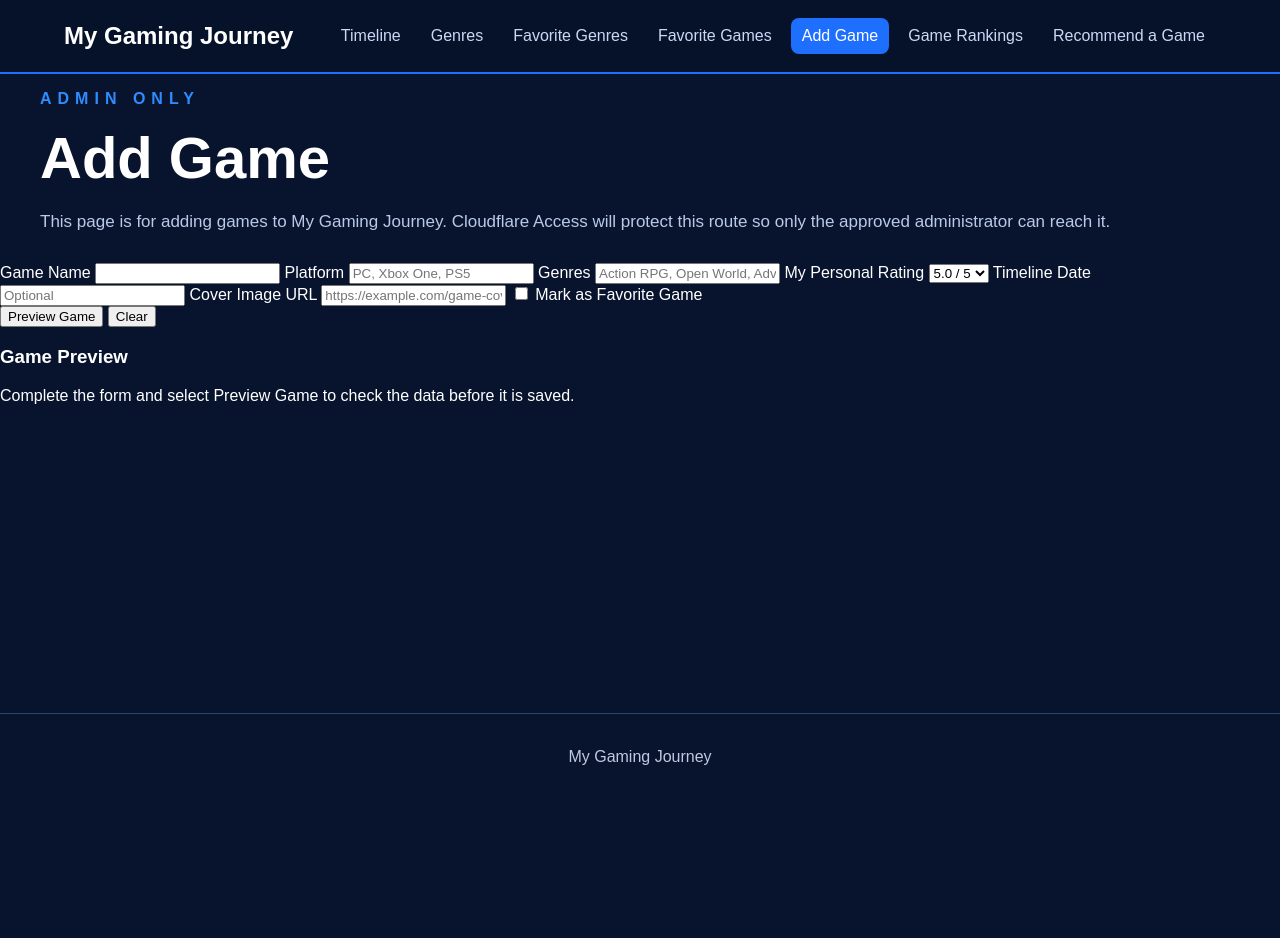
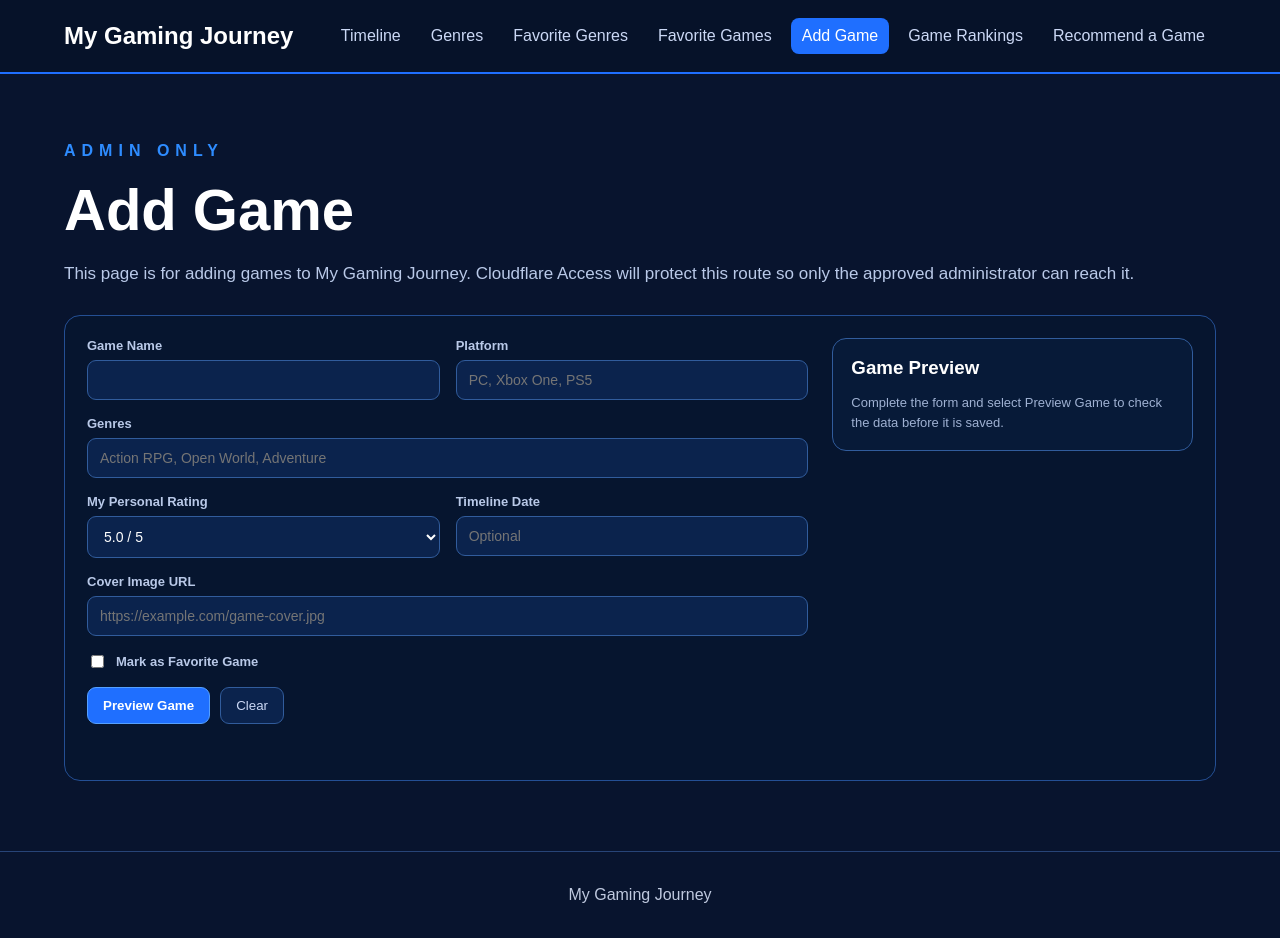
Before and after one commit to EdayNotEbay/gaming-journey, a React (Vite) app: page /add-game in a window 1280 px wide. Before the commit the page ends 800 px from the top, so only its background shows below. Built offline with nearby package versions, Linux system fonts and the light colour scheme.

Commit message:
Style add game admin page

```diff
--- a/src/App.css
+++ b/src/App.css
@@ -1459,6 +1459,249 @@
   box-shadow: 0 0 8px rgba(168, 85, 247, 0.35);
 }
 
+/* Keep the Add Game admin page centered with comfortable spacing. */
+.add-game-page {
+  /* Add space around the complete admin page. */
+  padding: 52px 5% 70px;
+}
+
+/* Place the Add Game form and preview inside one admin panel. */
+.add-game-panel {
+  /* Use a responsive two-column layout for the form and preview. */
+  display: grid;
+  /* Give the form more room than the preview. */
+  grid-template-columns: minmax(0, 2fr) minmax(260px, 1fr);
+  /* Add space between the form and preview. */
+  gap: 24px;
+  /* Limit the admin panel to the main content width. */
+  max-width: 1200px;
+  /* Center the admin panel. */
+  margin: 0 auto;
+  /* Add room inside the admin panel. */
+  padding: 22px;
+  /* Use the shared dark navy panel background. */
+  background-color: #06152f;
+  /* Add the shared royal-blue outline. */
+  border: 1px solid #244f94;
+  /* Round the admin panel corners. */
+  border-radius: 16px;
+}
+
+/* Arrange Add Game fields in a responsive form grid. */
+.add-game-form {
+  /* Use two columns for related form fields. */
+  display: grid;
+  /* Create two equal form columns. */
+  grid-template-columns: repeat(2, minmax(0, 1fr));
+  /* Add even space between form fields. */
+  gap: 16px;
+}
+
+/* Stack each Add Game label above its control. */
+.add-game-field {
+  /* Place the label text above its form field. */
+  display: flex;
+  /* Stack the label and control vertically. */
+  flex-direction: column;
+  /* Add space between the label and control. */
+  gap: 7px;
+}
+
+/* Let selected Add Game fields use the complete form width. */
+.add-game-field-wide {
+  /* Span both form columns. */
+  grid-column: 1 / -1;
+}
+
+/* Style Add Game field labels. */
+.add-game-field span,
+.add-game-favorite-field span {
+  /* Use light blue label text. */
+  color: #b9c9e8;
+  /* Keep labels compact. */
+  font-size: 13px;
+  /* Make labels easy to scan. */
+  font-weight: 700;
+}
+
+/* Style Add Game text fields and selects. */
+.add-game-field input,
+.add-game-field select {
+  /* Use the dark blue field background. */
+  background-color: #0b234d;
+  /* Add a blue field border. */
+  border: 1px solid #315c9c;
+  /* Round the field corners. */
+  border-radius: 9px;
+  /* Add comfortable field spacing. */
+  padding: 11px 12px;
+  /* Use white field text. */
+  color: #ffffff;
+  /* Keep form text readable. */
+  font-size: 14px;
+}
+
+/* Brighten Add Game fields when they receive focus. */
+.add-game-field input:focus,
+.add-game-field select:focus {
+  /* Remove the browser default focus outline. */
+  outline: none;
+  /* Use the brighter blue focus border. */
+  border-color: #6ea7ff;
+  /* Add a subtle blue focus glow. */
+  box-shadow: 0 0 0 2px rgba(31, 111, 255, 0.18);
+}
+
+/* Arrange the favorite checkbox and its label. */
+.add-game-favorite-field {
+  /* Keep the checkbox and text on one row. */
+  display: flex;
+  /* Align the checkbox and text vertically. */
+  align-items: center;
+  /* Add space between the checkbox and text. */
+  gap: 9px;
+  /* Span both form columns. */
+  grid-column: 1 / -1;
+}
+
+/* Group Add Game form action buttons. */
+.add-game-actions {
+  /* Keep the buttons on one flexible row. */
+  display: flex;
+  /* Allow buttons to wrap on smaller screens. */
+  flex-wrap: wrap;
+  /* Add space between buttons. */
+  gap: 10px;
+  /* Span both form columns. */
+  grid-column: 1 / -1;
+}
+
+/* Style the main Add Game action button. */
+.add-game-primary-button {
+  /* Add comfortable button spacing. */
+  padding: 10px 15px;
+  /* Use the main royal-blue action color. */
+  background-color: #1f6fff;
+  /* Add a brighter blue border. */
+  border: 1px solid #55a0ff;
+  /* Round the button corners. */
+  border-radius: 9px;
+  /* Keep button text white. */
+  color: #ffffff;
+  /* Make the main action easy to notice. */
+  font-weight: 700;
+  /* Show that the button is clickable. */
+  cursor: pointer;
+}
+
+/* Style the secondary Add Game action button. */
+.add-game-secondary-button {
+  /* Add comfortable button spacing. */
+  padding: 10px 15px;
+  /* Use the dark control background. */
+  background-color: #0b234d;
+  /* Add a blue control border. */
+  border: 1px solid #315c9c;
+  /* Round the button corners. */
+  border-radius: 9px;
+  /* Use light blue button text. */
+  color: #cbd8f5;
+  /* Show that the button is clickable. */
+  cursor: pointer;
+}
+
+/* Style Add Game form status feedback. */
+.add-game-status {
+  /* Span both form columns. */
+  grid-column: 1 / -1;
+  /* Remove unnecessary paragraph margin. */
+  margin: 0;
+  /* Use softer blue feedback text. */
+  color: #9fb1d2;
+  /* Keep feedback compact. */
+  font-size: 12px;
+  /* Keep empty status space from collapsing the form layout. */
+  min-height: 18px;
+}
+
+/* Style the Add Game preview panel. */
+.add-game-preview {
+  /* Add room inside the preview area. */
+  padding: 18px;
+  /* Use a darker blue preview background. */
+  background-color: #071a38;
+  /* Add a subtle blue outline. */
+  border: 1px solid #315c9c;
+  /* Round the preview panel corners. */
+  border-radius: 14px;
+  /* Keep the preview aligned to the top of the form. */
+  align-self: start;
+}
+
+/* Style the Add Game preview heading. */
+.add-game-preview h3 {
+  /* Remove extra top heading spacing. */
+  margin: 0 0 14px;
+  /* Keep the preview heading white. */
+  color: #ffffff;
+}
+
+/* Style the empty preview instructions. */
+.add-game-preview-empty {
+  /* Remove extra paragraph spacing. */
+  margin: 0;
+  /* Use softer blue preview text. */
+  color: #9fb1d2;
+  /* Keep the preview instructions readable. */
+  line-height: 1.5;
+  /* Keep the preview instructions compact. */
+  font-size: 13px;
+}
+
+/* Style the generated game preview card. */
+.add-game-preview-card {
+  /* Stack the preview artwork and text vertically. */
+  display: flex;
+  /* Place preview content in a column. */
+  flex-direction: column;
+  /* Align preview text to the left. */
+  align-items: flex-start;
+}
+
+/* Style the generated game preview cover. */
+.add-game-preview-card img {
+  /* Match the standard game cover width. */
+  width: 150px;
+  /* Match the standard game cover height. */
+  height: 210px;
+  /* Crop preview artwork without stretching it. */
+  object-fit: cover;
+  /* Round the preview cover corners. */
+  border-radius: 10px;
+  /* Add the standard blue cover outline. */
+  border: 1px solid #3768aa;
+}
+
+/* Style the generated game preview title. */
+.add-game-preview-card h4 {
+  /* Add space above the title. */
+  margin: 10px 0 4px;
+  /* Keep the preview title white. */
+  color: #ffffff;
+  /* Make the preview title prominent. */
+  font-size: 16px;
+}
+
+/* Style preview details below the game title. */
+.add-game-preview-card p {
+  /* Add compact spacing between preview details. */
+  margin: 3px 0;
+  /* Use light blue preview detail text. */
+  color: #b9c9e8;
+  /* Keep preview details compact. */
+  font-size: 12px;
+}
+
 /* Style unfinished content pages. */
 .simple-page {
   /* Limit the text width. */
@@ -1551,6 +1794,32 @@
   .favorite-genre-grid {
     /* Allow one full-width genre card when needed. */
     grid-template-columns: 1fr;
+  }
+
+  /* Stack the Add Game form and preview on smaller screens. */
+  .add-game-panel {
+    /* Use one column for the form and preview. */
+    grid-template-columns: 1fr;
+  }
+
+  /* Stack Add Game form fields on smaller screens. */
+  .add-game-form {
+    /* Use one form field per row. */
+    grid-template-columns: 1fr;
+  }
+
+  /* Keep wide Add Game fields in the single mobile column. */
+  .add-game-field-wide {
+    /* Use the only available form column. */
+    grid-column: 1;
+  }
+
+  /* Keep Add Game checkbox and actions in the single mobile column. */
+  .add-game-favorite-field,
+  .add-game-actions,
+  .add-game-status {
+    /* Use the only available form column. */
+    grid-column: 1;
   }
 }
 
```
